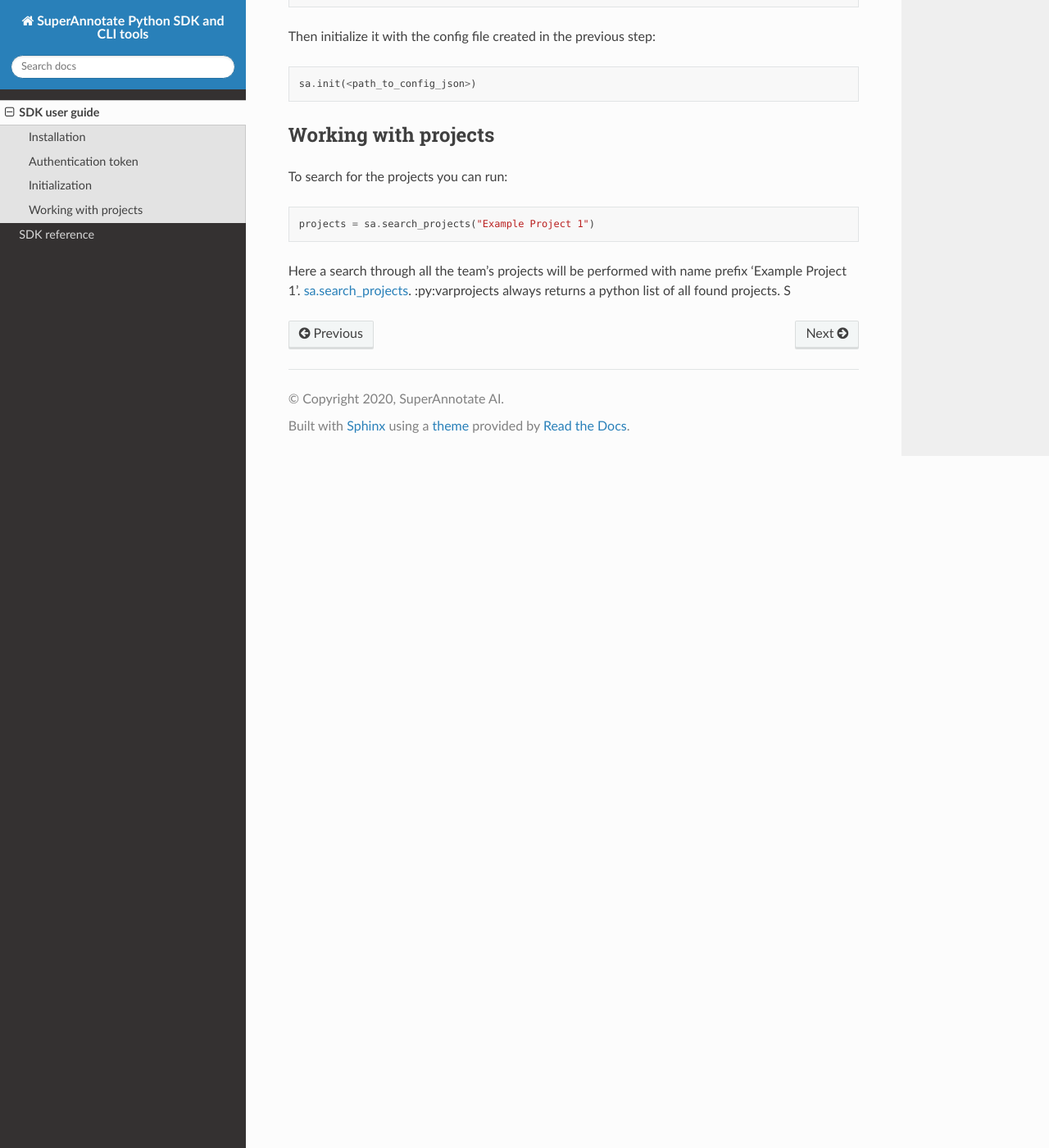
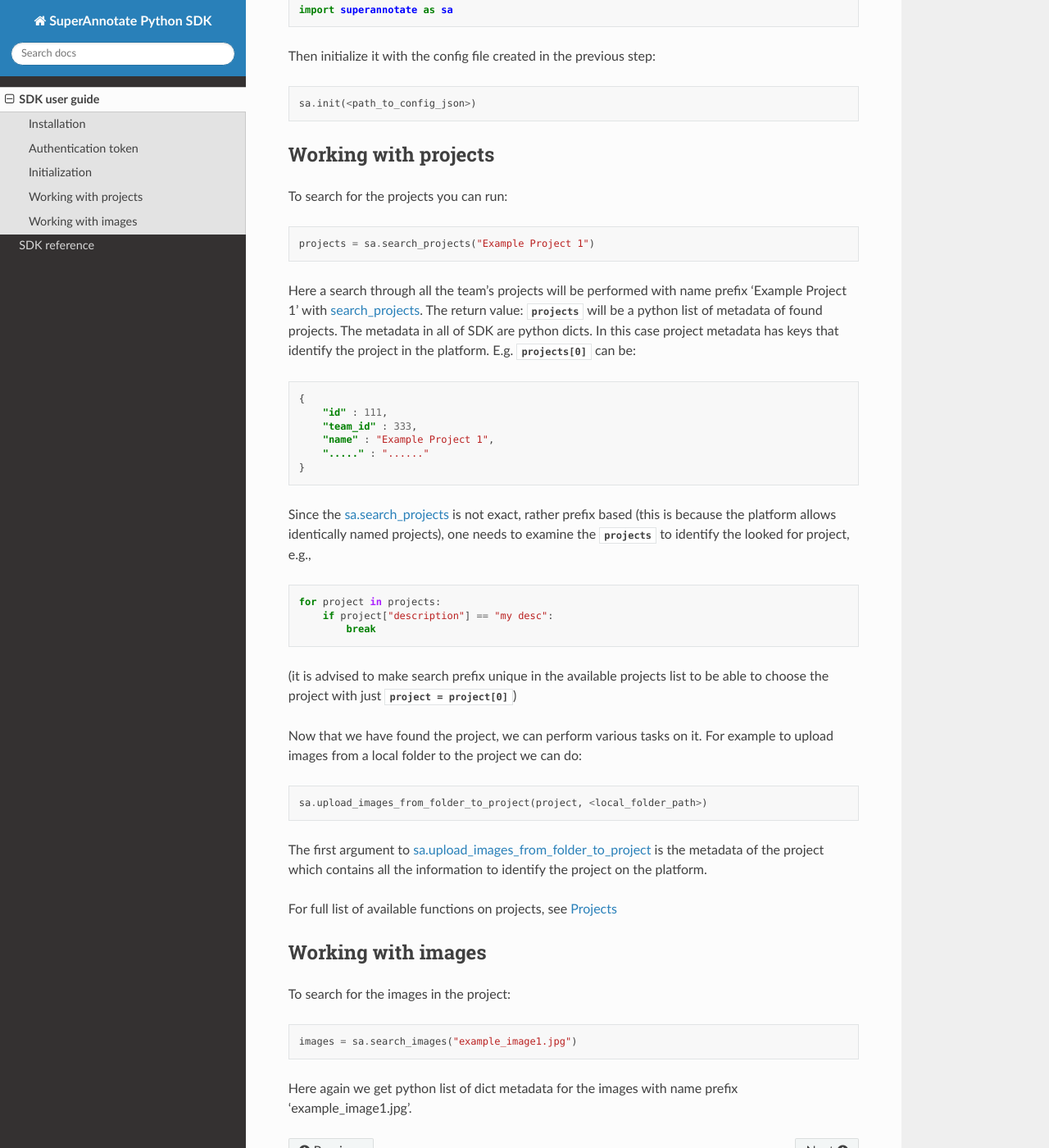
Before and after one commit to superannotateai/superannotate-python-sdk, a Sphinx documentation site: the page built from docs/source/tutorial.sdk.rst, in a window 1280 px wide and 1400 px high, scrolled down 1008 px. Shown: the whole window at 82% size. Built offline with Sphinx 7.4.7 and the Read the Docs theme 2.0.0, drawn with Linux system fonts in a browser that asks for light colours.

Commit message:
Doc improvement

```diff
--- a/docs/source/conf.py
+++ b/docs/source/conf.py
@@ -18,7 +18,7 @@ import superannotate
 
 # -- Project information -----------------------------------------------------
 
-project = 'SuperAnnotate Python SDK and CLI tools'
+project = 'SuperAnnotate Python SDK'
 copyright = '2020, SuperAnnotate AI'
 author = 'Hovnatan Karapetyan, Vahagn Tumanyan, Armen Gyurjinyan, Shabin Dilanchian'
 
--- a/docs/source/index.rst
+++ b/docs/source/index.rst
@@ -1,4 +1,4 @@
-.. SuperAnnotate Python SDK and CLI tools documentation master file, created by
+.. SuperAnnotate Python SDK documentation master file, created by
    sphinx-quickstart on Fri Aug 21 14:40:52 2020.
    You can adapt this file completely to your liking, but it should at least
    contain the root `toctree` directive.
--- a/docs/source/tutorial.sdk.rst
+++ b/docs/source/tutorial.sdk.rst
@@ -64,6 +64,57 @@ To search for the projects you can run:
    projects = sa.search_projects("Example Project 1")
 
 Here a search through all the team's projects will be performed with name
-prefix 'Example Project 1'.
-:ref:`sa.search_projects <search_projects>`. :py:varprojects always returns a python list of all
-found projects. S
+prefix 'Example Project 1' with
+:ref:`search_projects <ref_search_projects>`. The return value: :py:obj:`projects`
+will be a python list of metadata of found projects. The metadata in
+all of SDK are python dicts. In this case project metadata has keys that
+identify the project in the platform. E.g. :py:obj:`projects[0]` can be:
+
+.. code-block:: json
+
+   {
+       "id" : 111,
+       "team_id" : 333,
+       "name" : "Example Project 1",
+       "....." : "......"
+   }
+
+Since the :ref:`sa.search_projects <ref_search_projects>` is not exact, rather prefix
+based (this is because the platform allows identically named projects), one
+needs to examine the :py:obj:`projects` to identify the looked for project,
+e.g.,
+
+.. code-block:: python
+
+   for project in projects:
+       if project["description"] == "my desc":
+           break
+
+(it is advised to make search prefix unique in the available projects list to be
+able to choose the project with just :py:obj:`project = project[0]`)
+
+Now that we have found the project, we can perform various tasks on it. For
+example to upload images from a local folder to the project we can do:
+
+
+.. code-block:: python
+
+    sa.upload_images_from_folder_to_project(project, <local_folder_path>)
+
+The first argument to :ref:`sa.upload_images_from_folder_to_project <ref_upload_images_from_folder_to_project>` is the metadata of the project which contains
+all the information to identify the project on the platform.
+
+For full list of available functions on projects, see :ref:`ref_projects`
+
+
+Working with images
+_____________________
+
+To search for the images in the project:
+
+.. code-block:: python
+
+   images = sa.search_images("example_image1.jpg")
+
+Here again we get python list of dict metadata for the images with name prefix
+'example_image1.jpg'.
--- a/setup.py
+++ b/setup.py
@@ -12,8 +12,8 @@ packages = find_packages()
 
 setup(
     name='superannotate',
-    version='0.1.15',
-    description='Python SDK and CLI tools to SuperAnnotate platform',
+    version='0.1.16',
+    description='Python SDK to SuperAnnotate platform',
     license='MIT',
     author='Hovnatan Karapetyan',
     author_email='hovnatan@superannotate.com',
```
Also changed, not shown: docs/source/superannotate.sdk.rst (+5 -2 lines).
